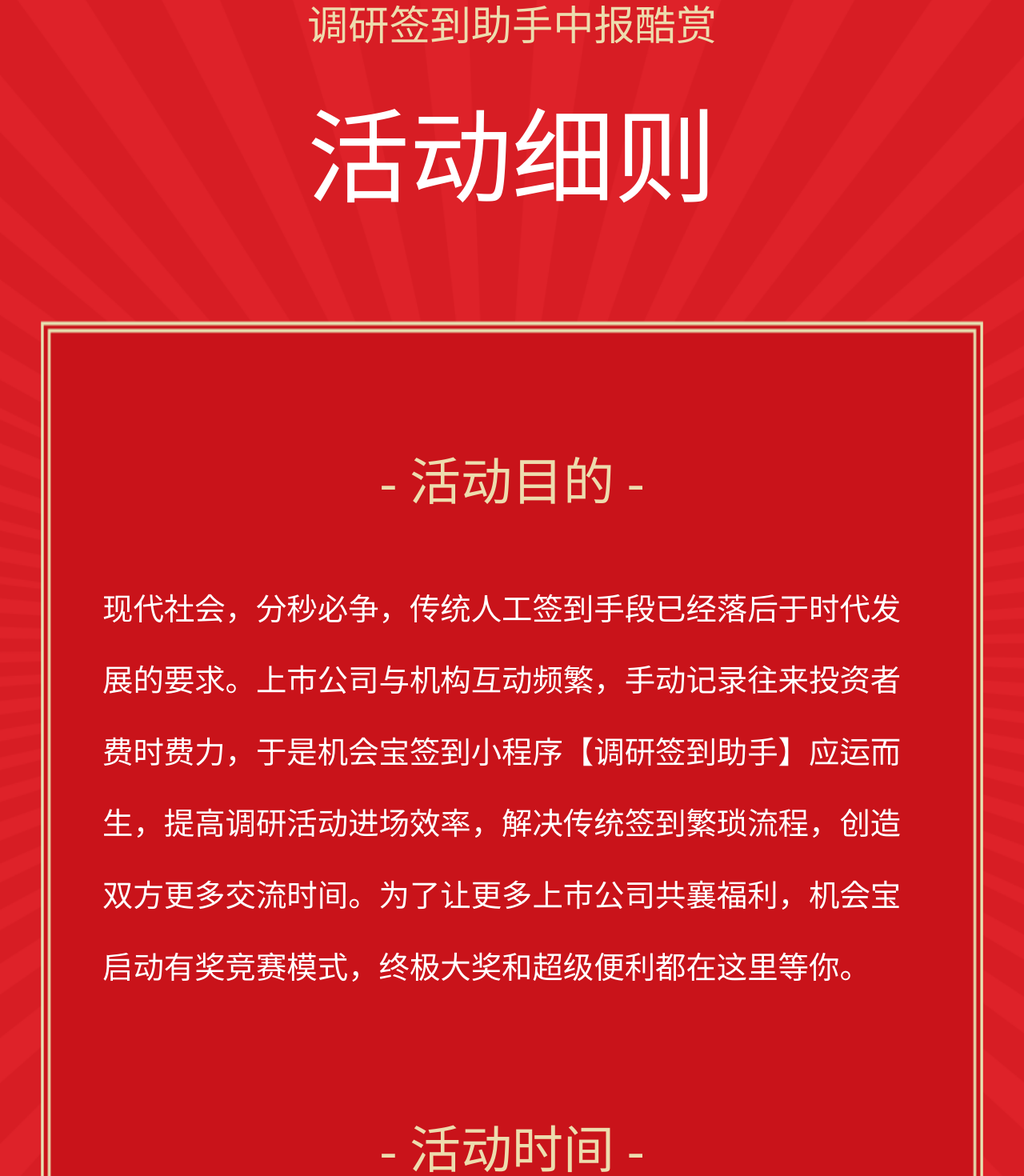
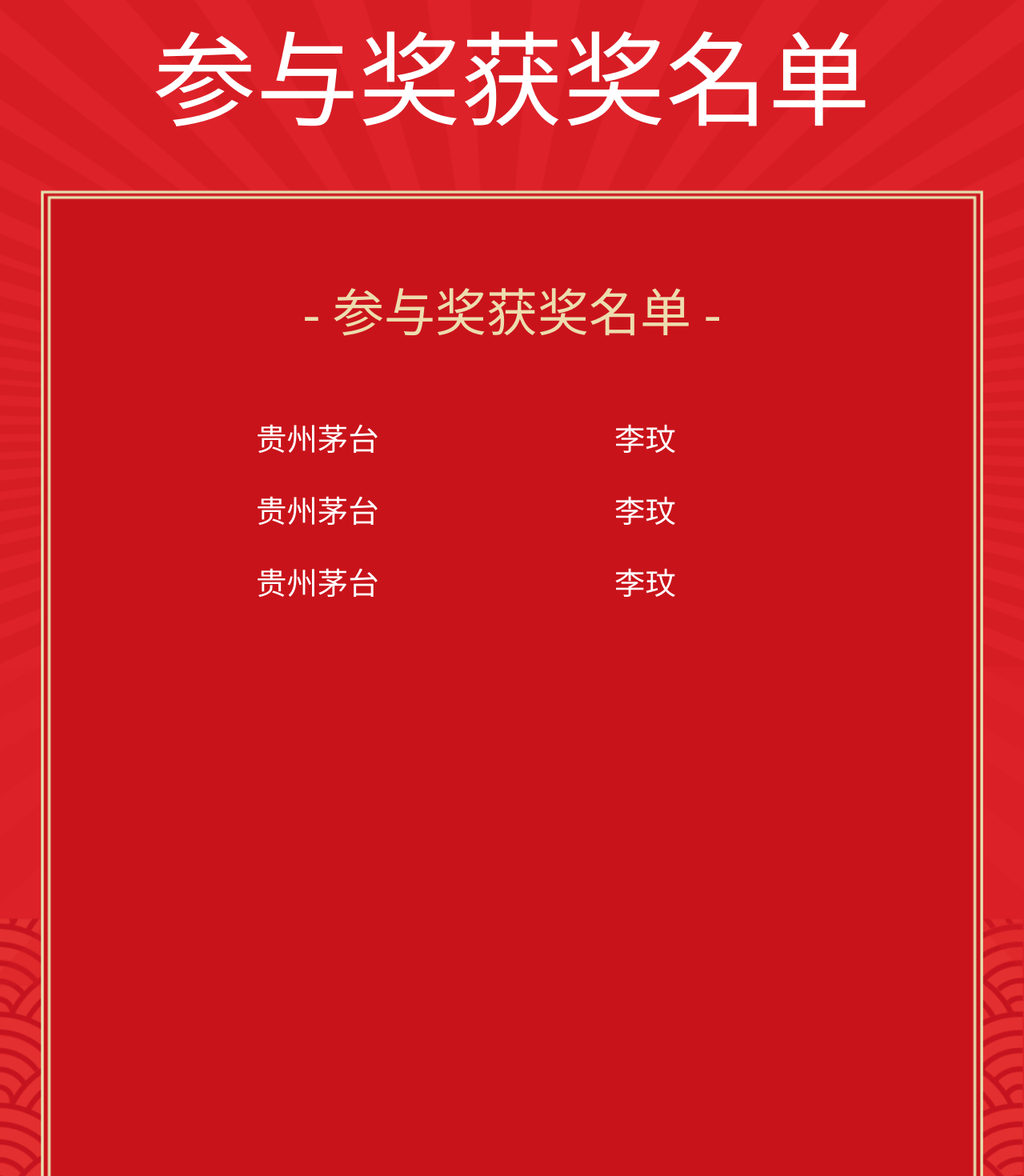
Before and after one commit to lucas1677/sign-helper-miniapp-webviews, a React app: page /participation-award-list in a window 1280 px wide. Shown: the part 220-1690 px from the top of the page at 80% size. Built offline with nearby package versions, Linux system fonts and the light colour scheme; what typestyle would draw is missing.

Commit message:
更新活动规则内容.

```diff
--- a/src/app/components/ParticipationAwardList.tsx
+++ b/src/app/components/ParticipationAwardList.tsx
@@ -4,82 +4,35 @@
   render() {
     return (
       <div className="participation-award-list-page">
-        <div className="top-title">
+        <div className="award-page-top-title">
           <div className="mini-title">调研签到助手中报酷赏</div>
-          <div className="big-title">活动细则</div>
+          <div className="big-title">参与奖获奖名单</div>
         </div>
-        <div className="rule-detail-content">
-          <div className="l2-title">
-            - 活动目的 -
+        <div className="payload-content">
+          <div className="award-l2-title">
+            - 参与奖获奖名单 -
           </div>
           <div className="common-content">
-            现代社会，分秒必争，传统人工签到手段已经落后于时代发展的要求。上市公司与机构互动频繁，手动记录往来投资者费时费力，于是机会宝签到小程序【调研签到助手】应运而生，提高调研活动进场效率，解决传统签到繁琐流程，创造双方更多交流时间。为了让更多上市公司共襄福利，机会宝启动有奖竞赛模式，终极大奖和超级便利都在这里等你。
-          </div>
-          <div className="l2-title">
-            - 活动时间 -
-          </div>
-          <div className="align-center-content">
-            2018年8月1日-2018年10月31日
-          </div>
-          <div className="l2-title">
-            - 活动对象 -
-          </div>
-          <div className="align-center-content">
-            上市公司
-          </div>
-          <div className="l2-title">
-            - 活动奖品 -
-          </div>
-          <div className="align-center-content">
-            <div>最具人气奖：佳能EOS 7D MarkII相机</div>
-            <div>最活跃奖：大疆无人机御Mavic Air</div>
-            <div>参与奖：京东500元购物卡</div>
-          </div>
-          <div className="l2-title">
-            - 活动规则 -
-          </div>
-          <div className="common-content">
-            <div className="rule-detail-item">
-              <div className="d-i-sequence-icon">1</div>
-              <div className="detail-text">
-                活动期内使用【调研签到助手】进行会议签到的上市公司均为活动参与者；
+            <div className="award-item">
+              <div className="award-item-company">
+                贵州茅台
               </div>
-            </div>
-            <div className="rule-detail-item">
-              <div className="d-i-sequence-icon">2</div>
-              <div className="detail-text">
-                最具人气奖中奖率为总参与人数的5%（采取四舍五入），活动期间按照使用【调研签到助手】的签到人数为上市公司排名，前5%的上市公司即可获得最具人气奖。
+              <div className="award-item-personName">
+                李玟
               </div>
-            </div>
-            <div className="rule-detail-item">
-              <div className="d-i-sequence-icon">3</div>
-              <div className="detail-text">
-                最活跃奖的获奖者为使用【调研签到助手】次数最多的上市公司。
+              <div className="award-item-company">
+                贵州茅台
               </div>
-            </div>
-            <div className="rule-detail-item">
-              <div className="d-i-sequence-icon">4</div>
-              <div className="detail-text">
-                推荐赢人气：凡参与活动的上市公司，成功将【调研签到助手】推荐给其他上市公司使用，即可获得该公司调研活动签到总人数20%的人气奖励，好好利用这个斩获最具人气大奖的快速通道吧！（即A公司签到总人数=A公司每次活动签到人数+推荐使用的B公司签到总人数x20%+推荐使用的C公司签到总人数x20%+......）；
+              <div className="award-item-personName">
+                李玟
               </div>
-            </div>
-            <div className="rule-detail-item">
-              <div className="d-i-sequence-icon">5</div>
-              <div className="detail-text">
-                活动统计：本次活动所有数据均会在机会宝后台自动统计，可在XXX上查看活动数据实时排名，以保公平公正；
+              <div className="award-item-company">
+                贵州茅台
               </div>
-            </div>
-            <div className="rule-detail-item">
-              <div className="d-i-sequence-icon">6</div>
-              <div className="detail-text">
-                参与有奖：凡在活动期间使用【调研签到助手】签到的上市公司，采取随机抽奖的方式决定10名参与奖；
+              <div className="award-item-personName">
+                李玟
               </div>
-            </div>
-            <div className="rule-detail-item">
-              <div className="d-i-sequence-icon">7</div>
-              <div className="detail-text">
-                活动最终解释权归机会宝所有。
-              </div>
+
             </div>
           </div>
         </div>
--- a/src/app/components/RootRouterApp.tsx
+++ b/src/app/components/RootRouterApp.tsx
@@ -7,10 +7,11 @@
 
 import ParticipationAwardList from '@src/app/components/ParticipationAwardList';
 import SignInActivityRuleDetail from '@src/app/components/SignInActivityRuleDetail';
-import {AppState} from '@src/types/application';
+import {AppState, Message} from '@src/types/application';
 
 type Props = {
   history: History;
+  message: Message;
 };
 
 class RootRouterApp extends React.Component<Props> {
@@ -18,19 +19,19 @@
   render() {
     return (
       <ConnectedRouter history={this.props.history}>
-                <SignInActivityRuleDetail>
           <Switch>
             <Redirect exact={true} from="/" to="/sign-in-activity-rule-detail"/>
             <Route path="/sign-in-activity-rule-detail" component={SignInActivityRuleDetail}/>
             <Route path="/participation-award-list" component={ParticipationAwardList}/>
           </Switch>
-                </SignInActivityRuleDetail>
       </ConnectedRouter>
     );
   }
 }
 
 export default connect(
-    (state: AppState) => ({}),
+  (state: AppState) => ({
+    message: state.message,
+  }),
   {}
 )(RootRouterApp);
--- a/src/app/components/SignInActivityRuleDetail.tsx
+++ b/src/app/components/SignInActivityRuleDetail.tsx
@@ -8,7 +8,7 @@
           <div className="mini-title">调研签到助手中报酷赏</div>
           <div className="big-title">活动细则</div>
         </div>
-        <div className="rule-detail-content">
+        <div className="payload-content">
           <div className="l2-title">
             - 活动目的 -
           </div>
@@ -42,7 +42,7 @@
             <div className="rule-detail-item">
               <div className="d-i-sequence-icon">1</div>
               <div className="detail-text">
-                活动期内使用【调研签到助手】进行会议签到的上市公司均为活动参与者；
+                活动期内使用【调研签到助手】进行会议签到或进行成功推荐的上市公司为活动参与者；
               </div>
             </div>
             <div className="rule-detail-item">
@@ -72,7 +72,7 @@
             <div className="rule-detail-item">
               <div className="d-i-sequence-icon">6</div>
               <div className="detail-text">
-                参与有奖：凡在活动期间使用【调研签到助手】签到的上市公司，采取随机抽奖的方式决定10名参与奖；
+                参与有奖：凡在活动期间使用【调研签到助手】签到的上市公司，随机抽取参与总数的百分之二十作为参与奖获得者；
               </div>
             </div>
             <div className="rule-detail-item">
--- a/src/commons/config.ts
+++ b/src/commons/config.ts
@@ -1 +1 @@
-export const APP_CONTEXT_PATH = 'public/activity/promotion';
+export const APP_CONTEXT_PATH = '/web/activity/promotion/';
--- a/src/index.html
+++ b/src/index.html
@@ -7,7 +7,13 @@
       // 思路： 将html元素的font-size设置为屏幕宽度的1/20
       // ！警告 不要将 document.documentElement.clientWidth
       //  换成 window.innerWidth, 在魅族手机下会出问题
-      document.documentElement.style.fontSize = document.documentElement.clientWidth / 20 + 'px'
+      window.onresize = () => {
+        remInit();
+      };
+      function remInit() {
+        document.documentElement.style.fontSize = document.documentElement.clientWidth / 20 + 'px';
+      }
+      remInit();
     </script>
 </head>
 <body>
--- a/src/index.tsx
+++ b/src/index.tsx
@@ -1,7 +1,8 @@
 import * as React from 'react';
 import * as ReactDom from 'react-dom';
 
-import {createHashHistory as createHistory} from 'history';
+// history type
+import {createBrowserHistory as createHistory} from 'history';
 import {throttle} from 'lodash';
 import {Provider} from 'react-redux';
 
@@ -15,7 +16,7 @@
 import normalizeStyle from '@src/resource/css/normalize.css';
 import {cssRaw} from 'typestyle';
 
-// import global css style: normalize & main style sheet.
+// import global css style: normalize & global style sheet.
 cssRaw(`
 ${normalizeStyle}
 ${globalStyle}
--- a/src/resource/css/app.scss
+++ b/src/resource/css/app.scss
@@ -1,7 +1,8 @@
-$ruleDetailPageHeight: 80rem;
 $titleColor: #EDDCAE;
 $commonTextColor: #FFFFFF;
 $mainBgColor: #C71823;
+$ruleDetailPageHeight: 80rem;
+$participationAwardListPageHeight: 35rem;
 
 .sign-in-activity-rule-detail {
   background: url("../image/rule-detail-bg.png") no-repeat;
@@ -36,7 +37,7 @@
   margin-top: 1rem;
 }
 
-.rule-detail-content {
+.payload-content {
   margin: 0 auto;
   width: 16rem;
 }
@@ -85,3 +86,34 @@
   width: 15rem;
   float: right;
 }
+
+.participation-award-list-page {
+  background: url("../image/participation-award-bg.png") no-repeat;
+  background-size: 20rem $participationAwardListPageHeight;
+  height: $participationAwardListPageHeight;
+}
+
+.award-page-top-title {
+  @extend .top-title;
+  padding-top: 2rem;
+  height: 9rem;
+}
+
+.award-l2-title {
+  @extend .l2-title;
+  margin-top: 0;
+}
+
+.award-item {
+  width: 10rem;
+  margin: 0 auto;
+  .award-item-company {
+    display: inline-block;
+    width: 4rem;
+  }
+  .award-item-personName {
+    float: right;
+    display: inline-block;
+    width: 3rem;
+  }
+}
--- a/webpack.config.js
+++ b/webpack.config.js
@@ -36,7 +36,8 @@
   },
   output: {
     path: outPath,
-    publicPath: '/',
+    // publicPath: '/',
+    publicPath: '/web/activity/promotion/',
     pathinfo: true
   },
   target: "web",
@@ -128,6 +129,8 @@
       stats: {
         warnings: false
       },
+      historyApiFallback: true,
+      inline: true,
       allowedHosts: [
         'lucas.com',
         'lucas.s3.natapp.cc',
```
Also changed, not shown: src/app/reducers/message.ts (+4 -4 lines). Lines whose indentation alone changed are shown as unchanged.
